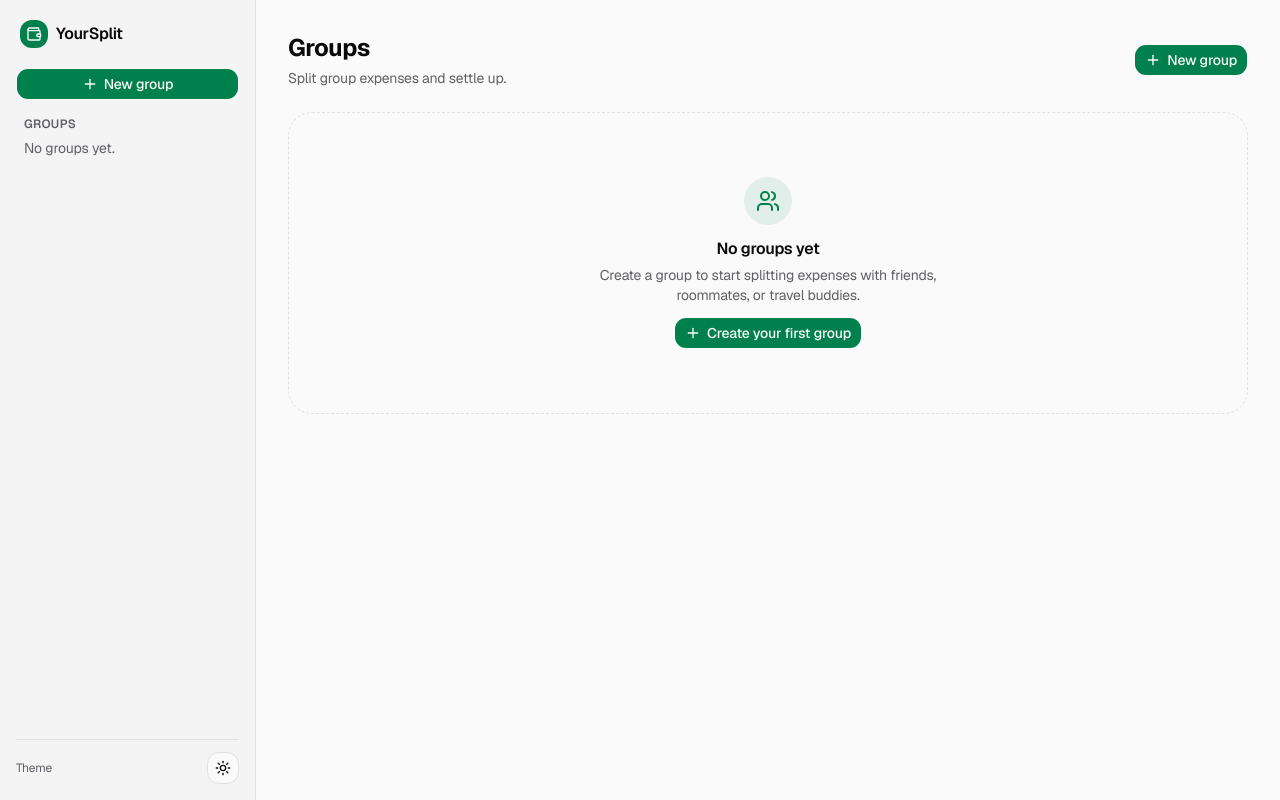
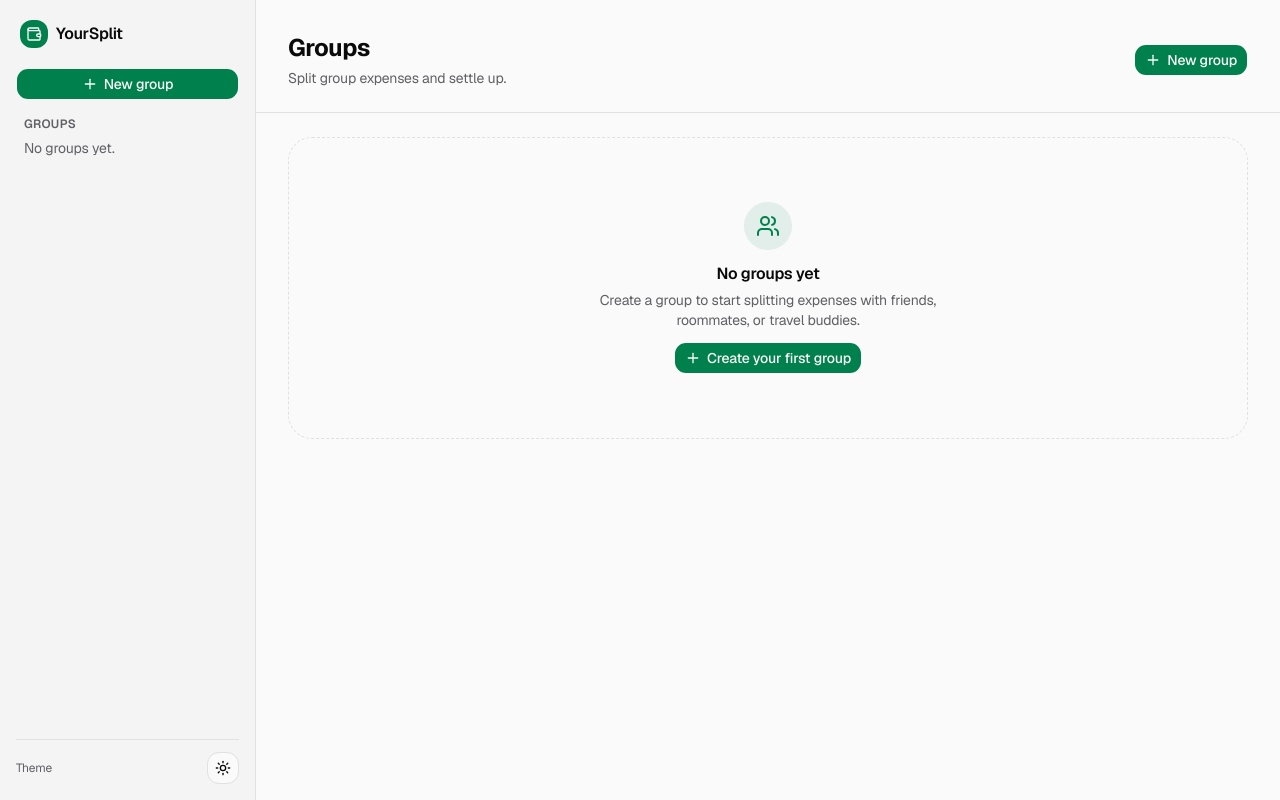
Before and after one commit to Jaybro-git/YourSplit, a Next.js app: page / in a window 1280 px wide. Built offline with nearby package versions, Linux system fonts and the light colour scheme.

Commit message:
redesign group panel

```diff
--- a/src/app/(app)/page.tsx
+++ b/src/app/(app)/page.tsx
@@ -10,13 +10,16 @@ import { EmptyState } from "@/components/EmptyState";
 import { Button } from "@/components/ui/button";
 import { Skeleton } from "@/components/ui/skeleton";
 
+const PAGE_PAD = "px-4 sm:px-6 lg:px-8";
+
 export default function GroupsPage() {
   const { groups, hydrated, deleteGroup, restoreGroup } = useGroups();
   const [createOpen, setCreateOpen] = useState(false);
 
   return (
-    <div className="mx-auto max-w-5xl px-4 py-8 sm:px-6 lg:px-8">
-      <div className="mb-6 flex flex-wrap items-center justify-between gap-3">
+    <div className="flex h-full min-h-0 flex-col">
+      {/* Fixed within the center panel — only the grid below scrolls. */}
+      <div className={`flex shrink-0 flex-wrap items-center justify-between gap-3 border-b border-border bg-background pt-8 pb-6 ${PAGE_PAD}`}>
         <div>
           <h1 className="text-2xl font-bold tracking-tight">Groups</h1>
           <p className="mt-1 text-sm text-muted-foreground">Split group expenses and settle up.</p>
@@ -26,6 +29,7 @@ export default function GroupsPage() {
         </Button>
       </div>
 
+      <div className={`mx-auto min-h-0 w-full max-w-5xl flex-1 overflow-y-auto py-6 ${PAGE_PAD}`}>
         {!hydrated ? (
           <div className="grid grid-cols-[repeat(auto-fill,minmax(240px,1fr))] gap-4">
             {[0, 1, 2].map((i) => (
@@ -59,6 +63,7 @@ export default function GroupsPage() {
             ))}
           </div>
         )}
+      </div>
 
       <CreateGroupDialog open={createOpen} onOpenChange={setCreateOpen} />
     </div>
```
Lines whose indentation alone changed are shown as unchanged.
